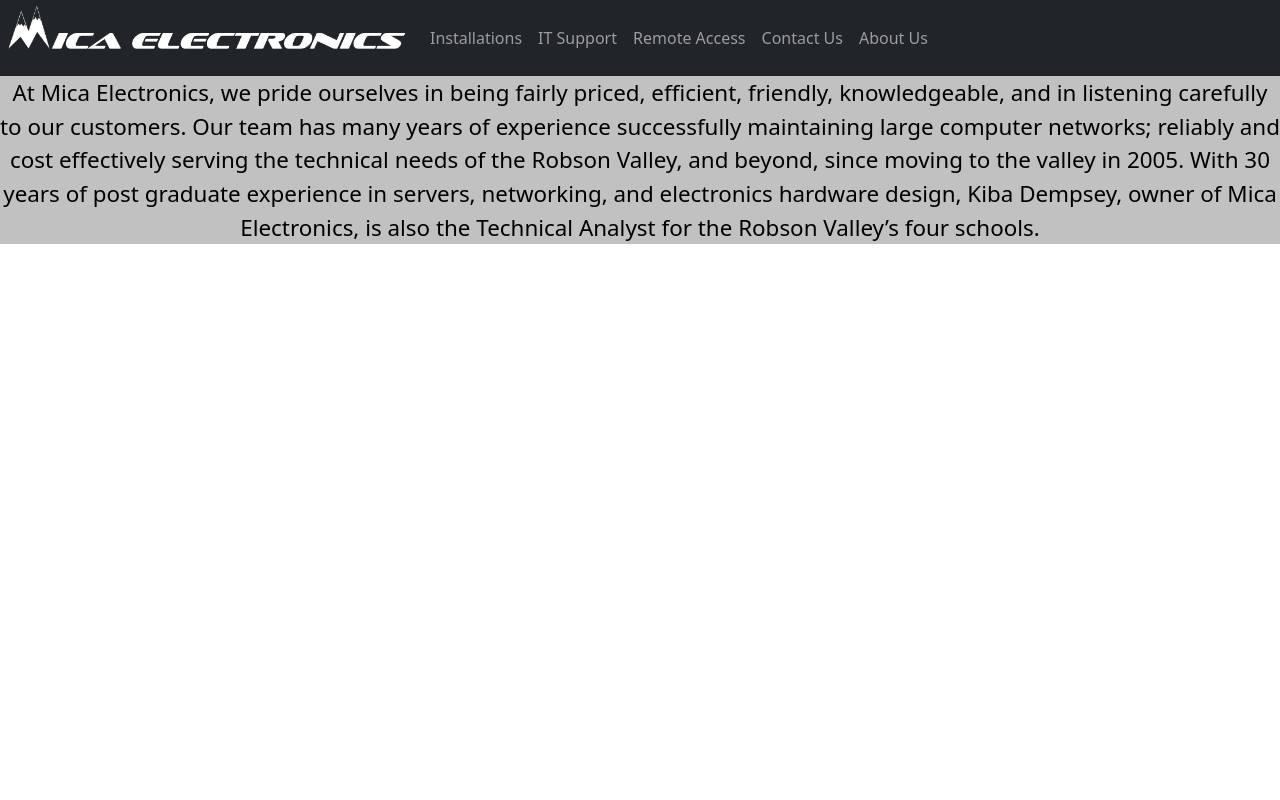
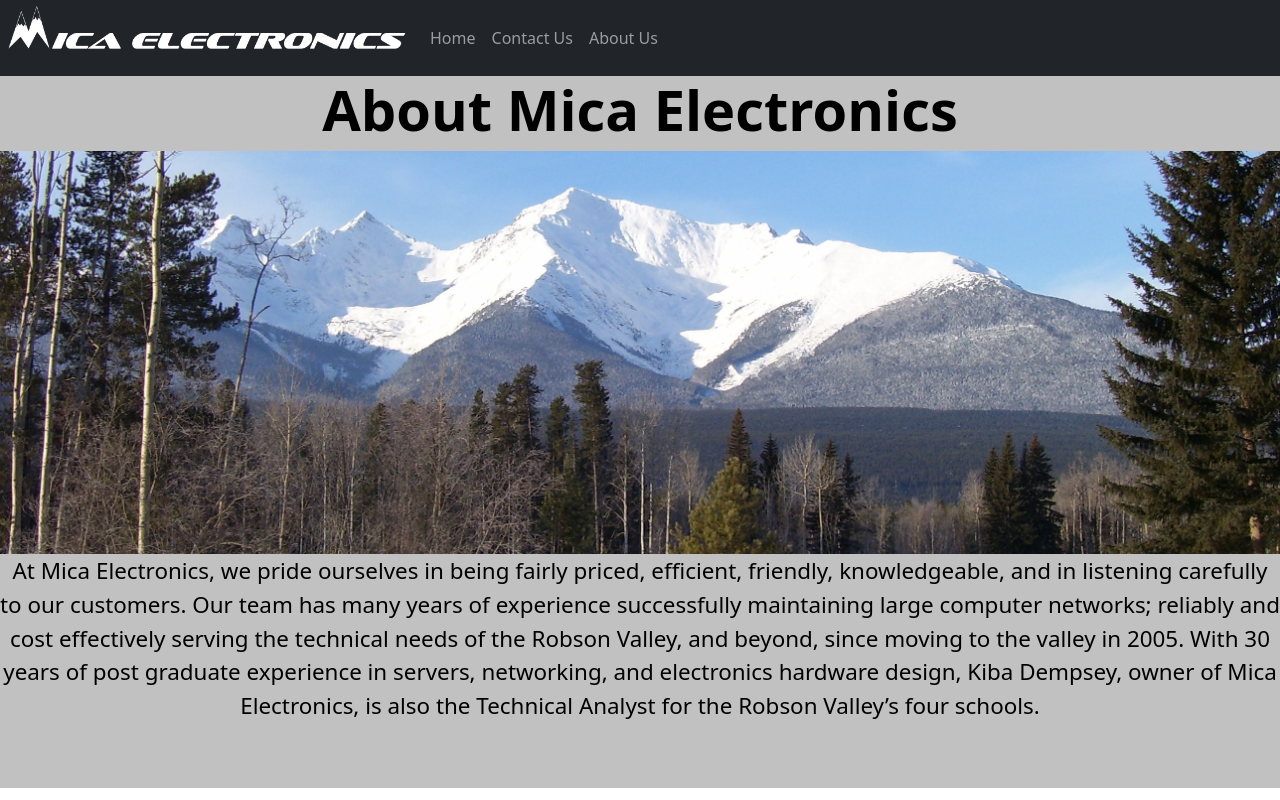
Before and after one commit to Bdempsey03/mica, a React (Create React App) app in the folder mica/: page /about in a window 1280 px wide. Built offline with nearby package versions, Linux system fonts and the light colour scheme.

Commit message:
Made navbar change with page and improved mobile UI

```diff
--- a/mica/src/App.css
+++ b/mica/src/App.css
@@ -4,7 +4,6 @@
 }
 .App {
   text-align: center;
-  min-height: 100vh;
   background-color: rgba(33,37,41,1);
 }
 @font-face {
@@ -35,39 +34,65 @@
 
 .Carousel{
   position:relative;
-  /* top:10%; */
   height:40em;
   width:100%;
 }
-.expandButtonTextClass{
-  position:relative;
+.expandButtonTextClass {
+  position: relative;
   border-radius: 0.2em;
-  bottom:-50%;
-  left:50%;
-  transform: translate(-50%,-50%);
-  -ms-transform: translate(-50%,-50%);
-  color: blue;
-  background:grey;
-  font-size: large;
-  /* transition:5s ease-in-out; */
-  width:6em;
-
+  bottom: -50%;
+  left: 50%;
+  transform: translate(-50%, -50%);
+  -ms-transform: translate(-50%, -50%);
+  color: rgb(0, 0, 0);
+  background: grey;
+  font-size: 1em;
+  width: 8em;
 }
 
 .expandingTextBox{
-  max-height:60em;
-  background-color: rgba(33,37,41,1);
-  /* opacity: 1; */
+  max-height: 60em;
+  background-color: rgba(33, 37, 41, 1);
   border-radius: 1em;
-  cursor:pointer;
-  /* transition:5s ease-in-out; */
-
-  /* color:black; */
+  cursor: pointer;
+  font-size: 1em;
+  padding: 1em;
+  overflow-wrap: break-word; /* Ensure long words break to fit within the container */
 }
 .Content{
   margin: 2%;
   font-family: Helvetica, Arial, sans-serif;
   font-size: 1.4em;
+}
+/* Responsive styles */
+@media (max-width: 768px) {
+  .expandingTextBox {
+    font-size: 0.9em; /* Adjust font size for smaller screens */
+    padding: 0.5em;
+  }
+
+  .expandButtonTextClass {
+    font-size: 0.9em; /* Adjust button font size for smaller screens */
+    width: 5em;
+  }
+  .Content{
+    font-size: 1.2em;
+  }
+}
+
+@media (max-width: 480px) {
+  .expandingTextBox {
+    font-size: 0.8em; /* Further adjust font size for very small screens */
+    padding: 0.5em;
+  }
+
+  .expandButtonTextClass {
+    font-size: 0.8em; /* Further adjust button font size for very small screens */
+    width: 5em;
+  }
+  .Content{
+    font-size: 1em;
+  }
 }
 .ContentContainer{
   position: relative;
@@ -114,6 +139,7 @@
   align-items:left;
 }
 .page{
+  height: 89vh;
   background-color: #c1c1c1;
 }
 .page .text{
@@ -122,6 +148,12 @@
   text-align: center;
   /* background-color: #001c53; */
   /* border:solid rgb(0, 0, 0); */
+}
+.page .text h1{
+  font-size: 2.5em;
+  font-weight: bold;
+  color: black;
+  text-align: center;
 }
 .twoColumns{
   display: grid;
@@ -160,6 +192,10 @@
   width:100%;
   object-fit:fill;
 }
+.carouselCaption{
+  background-color: rgba(33,37,41,0.5);
+  border-radius: 1em;
+}
 .slider{
   color:white;
   position: absolute;
@@ -180,3 +216,9 @@
   align-items: center;
   justify-content: center;
 }
+.aboutImage{
+  height: 18em;
+  width: 100em;
+  object-fit: cover;
+  /* border-radius: 50%; */
+}
--- a/mica/src/App.js
+++ b/mica/src/App.js
@@ -1,8 +1,16 @@
-import React from 'react';
+import React, {useState} from 'react';
+import { BrowserRouter as Router } from 'react-router-dom';
 import {myRoutes as Routes} from './Routes';
+import Navbar from './Navigation/NavBar';
+
 function App() {
+  const [carouselIndex, setCarouselIndex] = useState(0);
+
   return (
-    <Routes/>
+    <Router>
+      <Navbar setCarouselIndex={setCarouselIndex}/>
+      <Routes carouselIndex={carouselIndex} setCarouselIndex={setCarouselIndex} />
+    </Router>
   );
 }
 
--- a/mica/src/Carousel/Carousel.js
+++ b/mica/src/Carousel/Carousel.js
@@ -1,4 +1,4 @@
-import React, { useState } from "react";
+import React, { useState, useEffect } from "react";
 import Carousel from 'react-bootstrap/Carousel';
 import ExpandText from "./expandtext";
 import '../App.css';
@@ -14,13 +14,15 @@
         className='expandingTextBox'
         classNameExpand='expandButtonTextClass'
         text=
-        {'Mica Electronics can fully support existing servers (Linux or Windows) and networks and we’re always happy to'+
-          'assess your current IT setup and advise where performance, security and reliability improvements can be made.'+
-          'If you’re having technical problems right now, please don’t hesitate to contact us for help. However, by far the'+
-          'best way to keep your vital systems running smoothly is to not wait for problems to happen. Instead, let us'+
-          'check for early key signs of deterioration.'+
-          'Waiting until you’re already experiencing issues increases the probability of catastrophic data loss and the'+
-          'disruption of business operations that generally accompanies unexpected hardware failures.'}      />
+        {'Mica Electronics can fully support existing servers (Linux or Windows) and networks and we’re always happy to '+
+          'assess your current IT setup and advise where performance, security and reliability improvements can be made. '+
+          'If you’re having technical problems right now, please don’t hesitate to contact us for help. However, by far the '+
+          'best way to keep your vital systems running smoothly is to not wait for problems to happen. Instead, let us '+
+          'check for early key signs of deterioration. '+
+          'Waiting until you’re already experiencing issues increases the probability of catastrophic data loss and the '+
+          'disruption of business operations that generally accompanies unexpected hardware failures.'
+        }
+           />
   },
   {
     image: require('../Assets/support.jpg'),
@@ -31,7 +33,7 @@
       classNameExpand='expandButtonTextClass'
       text=
       {'We provide commercial grade IT solutions for small to mid-sized businesses, ' +
-        'including Active Directory configuration, physical server sales and support, hardwired' +
+        'including Active Directory configuration, physical server sales and support, hardwired ' +
         'and wireless networks, workstation sales and support, managed security, and robust backup '+
         'solutions. We can offer a blend of Microsoft client machines and Linux Active Directory servers, '+
         'thereby utilizing enterprise Active Directory features, with globally recognized security, with the '+
@@ -46,47 +48,48 @@
       className='expandingTextBox'
       classNameExpand='expandButtonTextClass'
       text=
-    {'One method we can use to look after your computers is remote access. Most of a computer’s functions can be'+
-      'accessed, and necessary corrections made, without the disruption of removing the computer to our premises or'+
-     ' a site visit having to take place.'+
-      'We’re able to see memory usage, error logs, etc., and can install programs, change settings and scan the'+
-      'computer for threats. We are also able to diagnose many hardware faults remotely, but any component that is'+
-      'showing signs of failing would still need a site visit to repair or replace.'+
-      'While we’re servicing the PC remotely, a clearly visible notification will be shown on the screen and the client'+
-      'can watch everything that is being done, if they wish.'}
-  />
-  },
+      {'One method we can use to look after your computers is remote access. Most of a computer’s functions can be '+
+        'accessed, and necessary corrections made, without the disruption of removing the computer to our premises or '+
+       ' a site visit having to take place. '+
+        'We’re able to see memory usage, error logs, etc., and can install programs, change settings and scan the '+
+        'computer for threats. We are also able to diagnose many hardware faults remotely, but any component that is '+
+        'showing signs of failing would still need a site visit to repair or replace. '+
+        'While we’re servicing the PC remotely, a clearly visible notification will be shown on the screen and the client '+
+        'can watch everything that is being done, if they wish.'}    />
+  }
+];
 
-]
+function MicaCarousel({ carouselIndex, setCarouselIndex }) {
+  const [index, setIndex] = useState(carouselIndex);
 
-function MicaCarousel() {
-  const [index, setIndex] = useState(0);
+  useEffect(() => {
+    setIndex(carouselIndex);
+  }, [carouselIndex]);
+
   const handleSelect = (selectedIndex, e) => {
     setIndex(selectedIndex);
+    setCarouselIndex(selectedIndex);
   };
 
   return (
-    <Carousel activeIndex={index} onSelect={handleSelect}>
+    <Carousel activeIndex={index} onSelect={handleSelect} id="micaExample">
       {
-        data.map((slide, i) => {
-          return (
-            <Carousel.Item>
-              {/* <a href={slide.linkTo}> */}
+        data.map((slide, i) => (
+          <Carousel.Item key={i} id={`slide-${i}`}>
             <img
               className="carousel-image"
               src={slide.image}
               alt="slider"
             />
-              <Carousel.Caption>
+            <Carousel.Caption className="carouselCaption">
               <h3>{slide.caption}</h3>
-                <p >{slide.description}</p>
+              <p>{slide.description}</p>
             </Carousel.Caption>
-              {/* </a> */}
           </Carousel.Item>
-          )
-        })}
-
+        ))
+      }
     </Carousel>
   );
 }
+
 export default MicaCarousel;
--- a/mica/src/Carousel/expandtext.js
+++ b/mica/src/Carousel/expandtext.js
@@ -1,5 +1,6 @@
 import React from 'react';
 import PropTypes from 'prop-types';
+import '../App.css';
 class ExpandText extends React.Component {
     constructor(props) {
         super(props);
@@ -25,13 +26,8 @@
         return (
                   <div className={this.props.className}>
                     <div
-                      className="text-content"
                       ref={this.textRef}
-                      style={{
-                        maxHeight: this.props.showFull ? `${contentHeight}px` : "50em", // Adjust collapsed height as needed
-                        overflow: "hidden",
-                        transition: "max-height 0.9s ease",
-                      }}
+
                     >
                       <p>{visibleText}</p>
                     </div>
--- a/mica/src/Navigation/NavBar.js
+++ b/mica/src/Navigation/NavBar.js
@@ -1,15 +1,17 @@
 import React from "react";
+import { useLocation } from "react-router-dom";
 import LogoNavButton from './LogoNavButton.js';
 
-const Navbar = () => {
+const Navbar = ({ setCarouselIndex }) => {
+  const location = useLocation();
+
+  const handleNavClick = (slideIndex) => {
+    setCarouselIndex(slideIndex);
+  };
+
+  const isHomePage = location.pathname === "/";//if not home page then do not show carousel options
+
   return (
-    /*
-    Want to make clicking a nav bar entry just advance the carousel forward to that slide
-
-    Need to make navbar update carousel somehow?
-
-
-    */
     <nav className="navbar navbar-expand-lg navbar-dark bg-dark">
       <a className="navbar-brand" href="/">
         <LogoNavButton/>
@@ -28,21 +30,34 @@
 
       <div className="collapse navbar-collapse" id="navbarNavDropdown">
         <ul className="navbar-nav">
+          {isHomePage && (
+            <>
           <li className="nav-item active">
-            <a className="nav-link" href="/installations">
-              Installations
+          <a className="nav-link" onClick={() => handleNavClick(0)}>
+          Installations
             </a>
           </li>
           <li className="nav-item">
-            <a className="nav-link" href="/IT-support">
-              IT Support
+          <a className="nav-link"  onClick={() => handleNavClick(1)}>
+          IT Support
             </a>
           </li>
           <li className="nav-item">
-            <a className="nav-link" href="/remote-access">
-              Remote Access
+          <a className="nav-link" onClick={() => handleNavClick(2)}>
+          Remote Access
             </a>
           </li>
+          </>
+          )}
+          {!isHomePage && (
+            <>
+          <li className="nav-item">
+          <a className="nav-link" href="/">
+          Home
+            </a>
+          </li>
+          </>
+          )}
           <li className="nav-item">
             <a className="nav-link" href="/contact">
               Contact Us
--- a/mica/src/Routes.js
+++ b/mica/src/Routes.js
@@ -3,25 +3,18 @@
 import {BrowserRouter as Router, Routes, Route } from 'react-router-dom';
 import HomePage from './pages/HomePage';
 import ContactUs from './pages/ContactUs';
-import Installations from './pages/Installations';
-import RemoteAccess from './pages/RemoteAccess';
-import ITSupport from './pages/ITSupport';
 import NotFound from './pages/NotFound';
 import About from './pages/About';
-export const myRoutes = () =>{
+
+export const myRoutes = ({ carouselIndex, setCarouselIndex }) => {
     return(
-        <Router>
             <Routes>
-                <Route exact path="/" element={<HomePage/>}/>
-                <Route path = "/contact" element={<ContactUs/>}/>
-                {/* <Route path= "/remote-access" element={<RemoteAccess/>}/> */}
-                {/* <Route path = "/IT-support" element={<ITSupport/>}/> */}
-                {/* <Route path = "/installations" element={<Installations/>}/> */}
+            <Route exact path="/" element={<HomePage carouselIndex={carouselIndex} setCarouselIndex={setCarouselIndex}/>} />
+            <Route path = "/contact" element={<ContactUs/>}/>
                 <Route path = "/about" element={<About/>}/>
-
+                {/* <Route path="/carousel" element={<MicaCarousel carouselIndex={carouselIndex} setCarouselIndex={setCarouselIndex} />} /> */}
                 {/*If no path is specified/recognized display 404 page*/}
                 <Route path="*" element = {<NotFound/>}/>
             </Routes>
-        </Router>
     )
 }
--- a/mica/src/pages/About.js
+++ b/mica/src/pages/About.js
@@ -1,10 +1,13 @@
 import React from 'react';
 import Navbar from '../Navigation/NavBar';
+import mountain from "../Assets/MicaMountain.JPG"
+import "../App.css";
 function About() {
   return (
     <div className="page">
-      <Navbar/>
       <p className='text'>
+        <h1>About Mica Electronics</h1>
+        <img src={mountain} alt="Mica Mountain" className="aboutImage" />
         At Mica Electronics, we pride ourselves in being fairly priced, efficient, friendly, knowledgeable, and in listening
         carefully to our customers. Our team has many years of experience successfully maintaining large computer
         networks; reliably and cost effectively serving the technical needs of the Robson Valley, and beyond, since
--- a/mica/src/pages/ContactUs.js
+++ b/mica/src/pages/ContactUs.js
@@ -1,11 +1,11 @@
 import React from 'react';
-import Navbar from '../Navigation/NavBar';
 function ContactUs() {
     return (
       <div className="page">
-      <Navbar/>
         <p className='text'>
-        Contact:<br/>
+        <h1>Contact Us at Mica Electronics</h1>
+
+        <br/>
         Kiba Dempsey<br/>
 Mica Electronics<br/>
 PO Box 1024<br/>
--- a/mica/src/pages/HomePage.js
+++ b/mica/src/pages/HomePage.js
@@ -8,14 +8,12 @@
 
 const missionStyle = "Content";
 const title = "Title";
-function HomePage() {
+const HomePage = ({ carouselIndex, setCarouselIndex }) => {
     return (
         <div>
             <div className="App">
-                <NavBar />
-                {/* <img className='logo' src={logo} /> */}
                 <div className="Carousel">
-                    <MicaCarousel />
+                <MicaCarousel carouselIndex={carouselIndex} setCarouselIndex={setCarouselIndex} />
                 </div>
                 <div className='ContentContainer'>
                     <Content titleStyle={title} missionStyle={missionStyle} />
```
Also changed, not shown: mica/src/Assets/MicaMountain.JPG (renamed from mica/src/Carousel/MicaMountain.JPG). Lines whose indentation alone changed are shown as unchanged.
